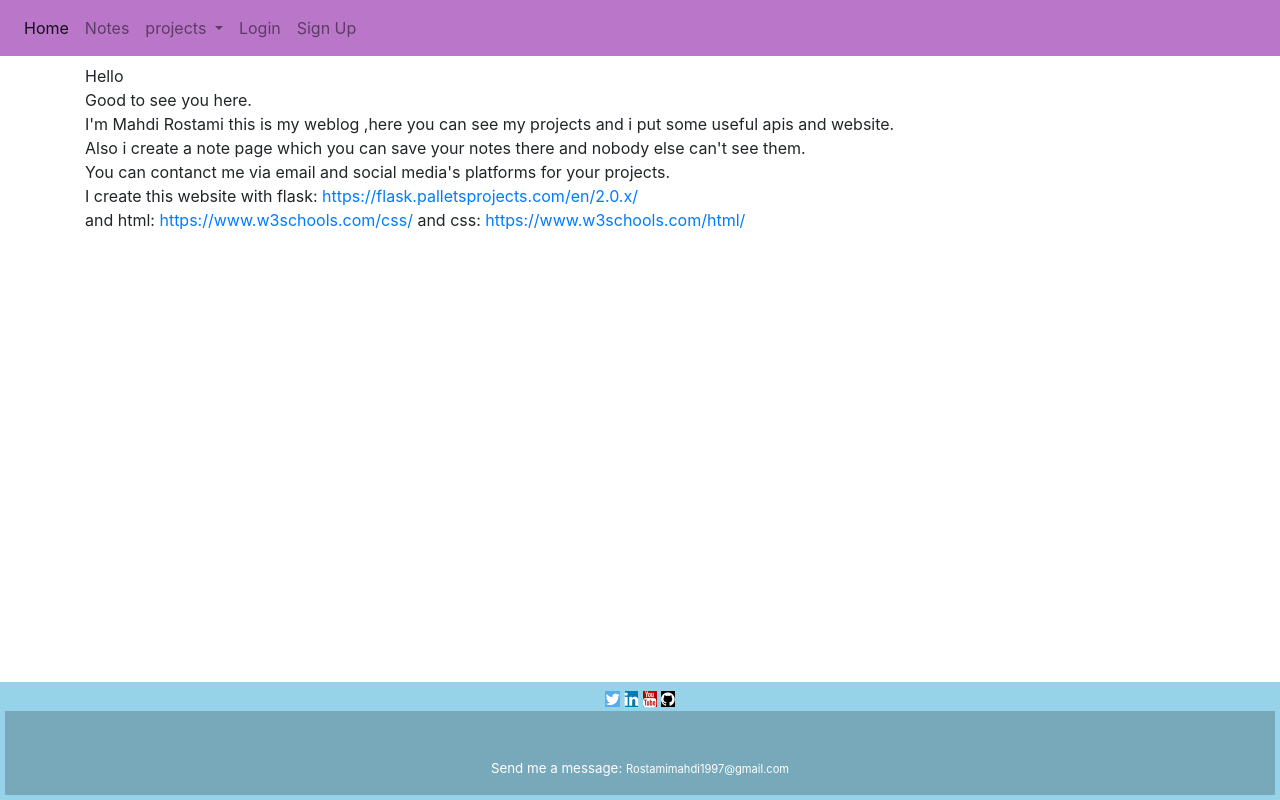
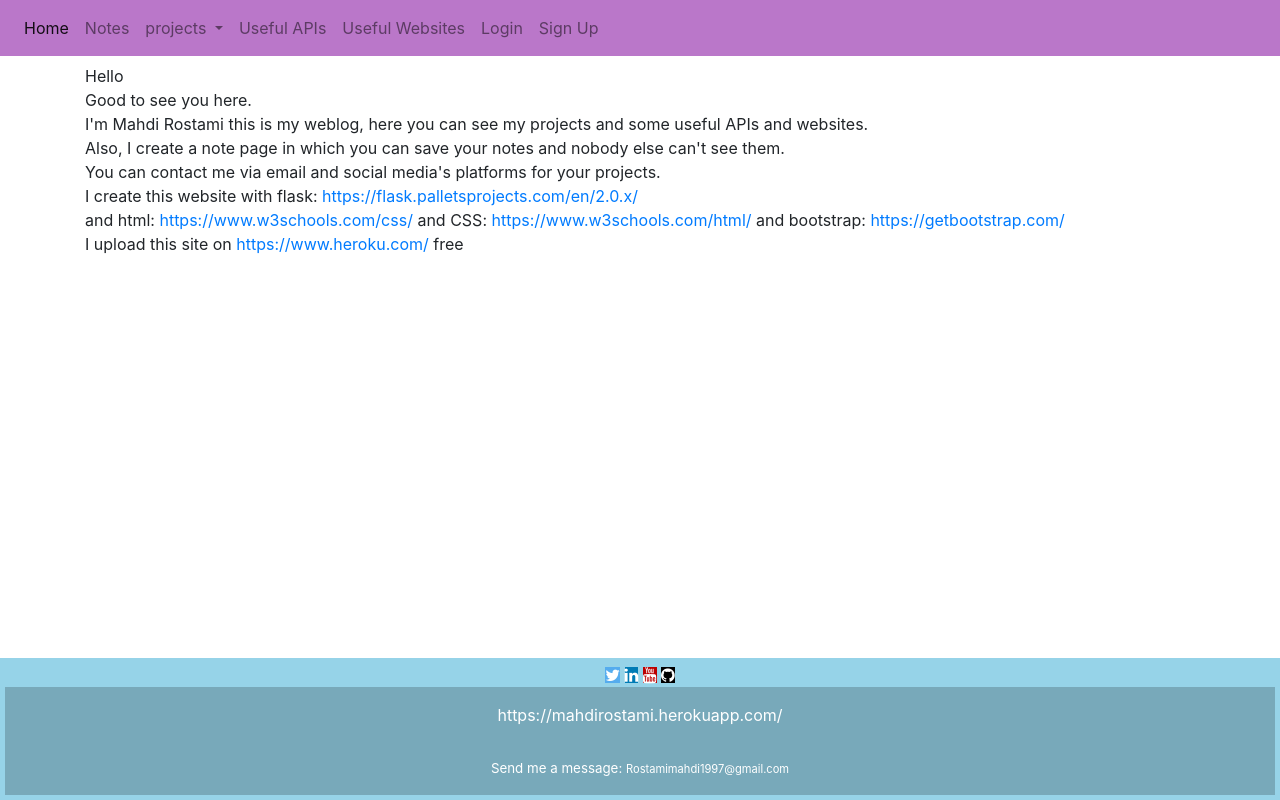
Before and after one commit to 0xmahdirostami/Website-2021-June, a Flask app: page / in a window 1280 px wide. Run offline with Flask 2, Linux system fonts and the light colour scheme; some libraries are stand-ins or nearby versions.

Commit message:
some changes

```diff
--- a/main.py
+++ b/app.py
@@ -15,6 +15,7 @@ DB_NAME = "mahdi"
 app.config['SECRET_KEY'] = 'mahdirostami'
 app.config['SQLALCHEMY_DATABASE_URI'] = f'sqlite:///{DB_NAME}'
 db.init_app(app)
+
 
 @app.route('/login', methods=['GET', 'POST'])
 def login():
@@ -85,10 +86,10 @@ def stanford():
 def pacman():
     return render_template("pacman.html",user=current_user)
 
-@app.route('/projects/apis')
+@app.route('/apis')
 def apis():
     return render_template("apis.html",user=current_user)
-@app.route('/projects/websites')
+@app.route('/websites')
 def websites():
     return render_template("websites.html",user=current_user)
 
--- a/templates/home.html
+++ b/templates/home.html
@@ -11,14 +11,17 @@ Hello
 <br>
 Good to see you here.
 <br>
-I'm Mahdi Rostami this is my weblog ,here you can see my projects and i put some useful apis and website.
+I'm Mahdi Rostami this is my weblog, here you can see my projects and some useful APIs and websites.
 <br>
-Also i create a note page which you can save your notes there and nobody else can't see them.
+Also, I create a note page in which you can save your notes and nobody else can't see them.
 <br>
-You can contanct me via email and social media's platforms for your projects.
+You can contact me via email and social media's platforms for your projects.
 <br>
 I create this website with flask: <a href="https://flask.palletsprojects.com/en/2.0.x/" target="_blank">https://flask.palletsprojects.com/en/2.0.x/</a>
 <br>
-and html: <a href="https://www.w3schools.com/css/" target="_blank">https://www.w3schools.com/css/</a> and css: <a href="https://www.w3schools.com/html/" target="_blank">https://www.w3schools.com/html/</a>
+and html: <a href="https://www.w3schools.com/css/" target="_blank">https://www.w3schools.com/css/</a> and CSS: <a href="https://www.w3schools.com/html/" target="_blank">https://www.w3schools.com/html/</a>
+and bootstrap: <a href="https://getbootstrap.com/" target="_blank">https://getbootstrap.com/</a>
+<br>
+I upload this site on <a href="https://www.heroku.com/" target="_blank">https://www.heroku.com/</a> free</p>
 </p>
 {% endblock %}
--- a/templates/layout.html
+++ b/templates/layout.html
@@ -32,11 +32,14 @@
               <div class="dropdown-menu" aria-labelledby="navbarDropdown">
                 <a class="dropdown-item" href="/projects/standford-covid">Stanford-Final-Project</a>
                 <a class="dropdown-item" href="/projects/pacman">pacman</a>
-                <div class="dropdown-divider"></div>
-                <a class="dropdown-item" href="/projects/apis">Useful Apis</a>
-                <a class="dropdown-item" href="/projects/websites">Useful Websites</a>
-              </div>
-
+                </div>
+              <li class="nav-item">
+                <a class="nav-link" href="/apis">Useful APIs
+                </a>
+              </li>
+              <li class="nav-item">
+                <a class="nav-link" href="/websites">Useful Websites
+                </a>
             <li class="nav-item">
               {% if user.is_authenticated %}
               <a class="nav-item nav-link" id="logout" href="/logout">Logout</a>
@@ -105,7 +108,7 @@
         <a href="https://www.youtube.com/channel/UC9RUFeRcabHOJa5QHq_xyYA" target="_blank" class="fa fa-youtube"></a>
         <a href="https://github.com/rostamimahdi1997" target="_blank" class="fa fa-github"></a>
         <div class="text-center p-3" style="background-color: rgba(0, 0, 0, 0.2);">
-          <a class="text-white" ></a>
+          <a class="text-white" >https://mahdirostami.herokuapp.com/</a>
         </div>
         <div class="text-center p-3" style="background-color: rgba(0, 0, 0, 0.2);font-size:smaller;">
           <a class="text-white" >Send me a message:</a>
--- a/templates/note.html
+++ b/templates/note.html
@@ -6,7 +6,8 @@
     Notes
 {% endblock %}
 {% block content%}
-
+<p>for a while your notes may be deleted because I upload in free host and when I make changes and push something new it will reset our site, sorry for that, I'll address it.</p>
+</p>
 <ul class="list-group list-group-flush" id="notes">
     {% for note in user.notes %}
     <li class="list-group-item">
--- a/templates/pacman.html
+++ b/templates/pacman.html
@@ -6,10 +6,7 @@
     Project 2:Pacman
 {% endblock %}
 {% block content %}
-<link rel="stylesheet" type= "text/css" href="../static/projects.css">
-<iframe width="420" height="315"
-src="https://youtu.be/Q90HJDXRv7k">
-</iframe>
+<iframe width="300" height="270" src="https://www.youtube.com/embed/Q90HJDXRv7k" title="YouTube video player" frameborder="0" allow="accelerometer; autoplay; clipboard-write; encrypted-media; gyroscope; picture-in-picture" allowfullscreen></iframe>
 <p>
 #pacman
 <br>
--- a/templates/standford-covid.html
+++ b/templates/standford-covid.html
@@ -8,9 +8,7 @@
 
 {% block content %}
 <link rel="stylesheet" type= "text/css" href="../static/projects.css">
-<iframe width="420" height="315"
-src="https://youtu.be/qB6cr-ehCSo">
-</iframe>
+<iframe width="300" height="270" src="https://www.youtube.com/embed/qB6cr-ehCSo" title="YouTube video player" frameborder="0" allow="accelerometer; autoplay; clipboard-write; encrypted-media; gyroscope; picture-in-picture" allowfullscreen></iframe>
 <p>
     Do some some data science:I use covid-19 reports:<a href="https://github.com/CSSEGISandData/COVID-19" target="_blank">https://github.com/CSSEGISandData/COVID-19</a>
     and make big dictionaries
```
Also changed, not shown: 1 other file.
